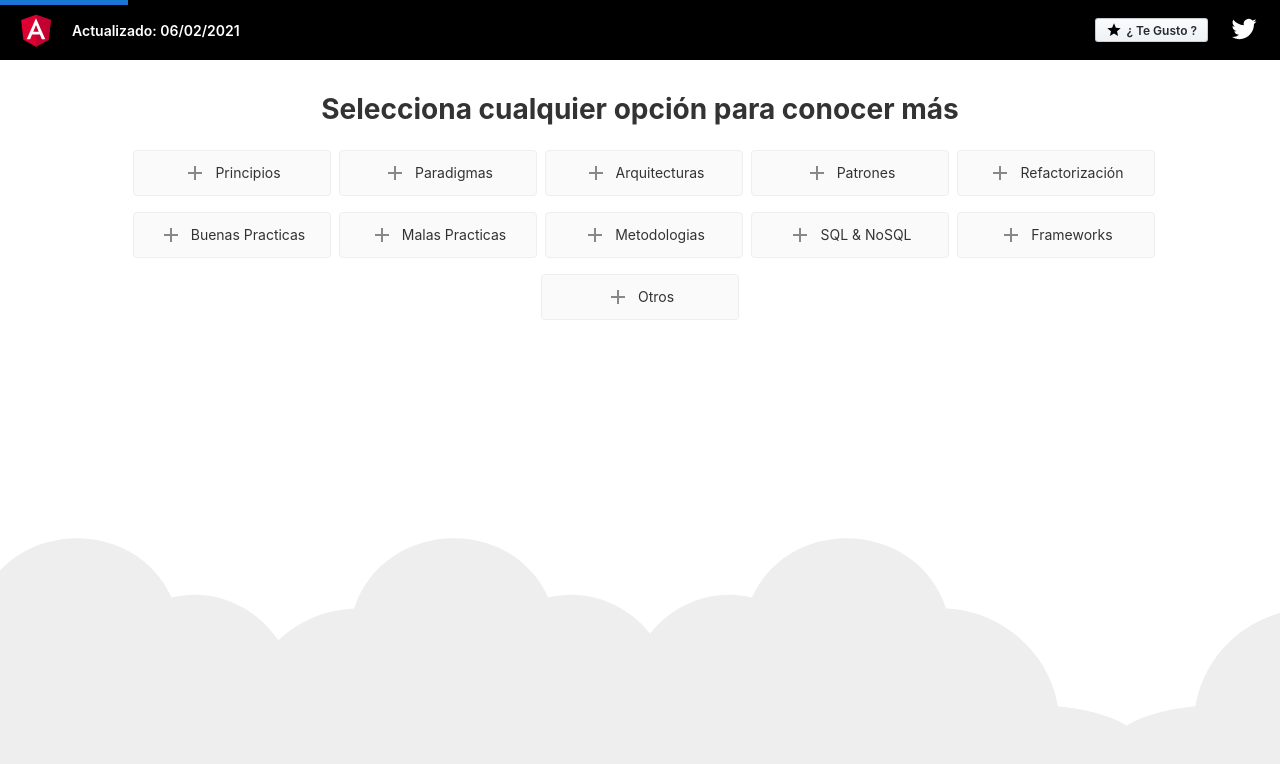
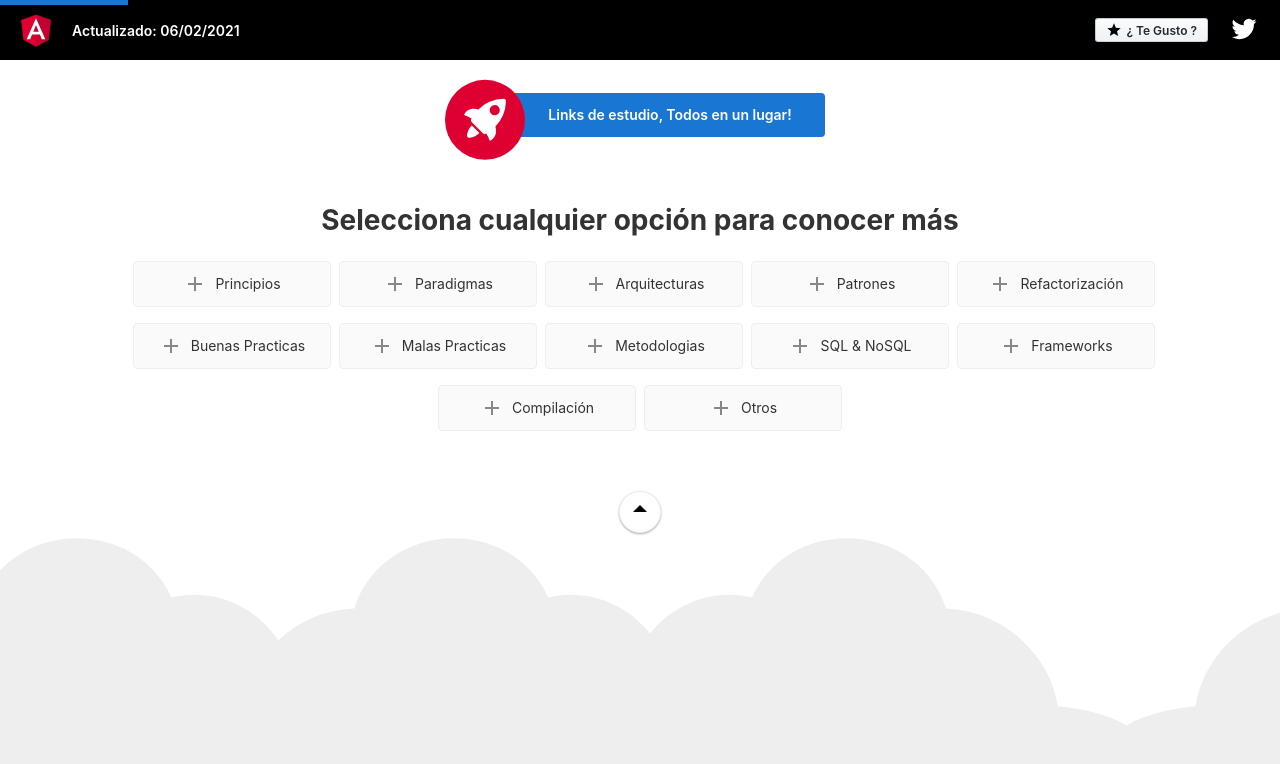
Before and after one commit to andresGarcia97/Links-De-Estudio, an Angular app: page / in a window 1280 px wide. Shown: the top 764 px of the page. Built offline with nearby package versions, Linux system fonts and the light colour scheme.

Commit message:
feat: se añade componente acerca de la compilación

```diff
--- a/src/app/app.component.html
+++ b/src/app/app.component.html
@@ -25,7 +25,31 @@
 
 <div class="content" role="main">
 
-  <div class="content" role="main">
+  <br>
+  <br>
+  <br>
+
+  <!-- Highlight Card -->
+  <div class="card highlight-card card-small">
+    <svg id="rocket" alt="Rocket Ship" xmlns="http://www.w3.org/2000/svg" width="101.678" height="101.678"
+      viewBox="0 0 101.678 101.678">
+      <g id="Group_83" data-name="Group 83" transform="translate(-141 -696)">
+        <circle id="Ellipse_8" data-name="Ellipse 8" cx="50.839" cy="50.839" r="50.839" transform="translate(141 696)"
+          fill="#dd0031" />
+        <g id="Group_47" data-name="Group 47" transform="translate(165.185 720.185)">
+          <path id="Path_33" data-name="Path 33"
+            d="M3.4,42.615a3.084,3.084,0,0,0,3.553,3.553,21.419,21.419,0,0,0,12.215-6.107L9.511,30.4A21.419,21.419,0,0,0,3.4,42.615Z"
+            transform="translate(0.371 3.363)" fill="#fff" />
+          <path id="Path_34" data-name="Path 34"
+            d="M53.3,3.221A3.09,3.09,0,0,0,50.081,0,48.227,48.227,0,0,0,18.322,13.437c-6-1.666-14.991-1.221-18.322,7.218A33.892,33.892,0,0,1,9.439,25.1l-.333.666a3.013,3.013,0,0,0,.555,3.553L23.985,43.641a2.9,2.9,0,0,0,3.553.555l.666-.333A33.892,33.892,0,0,1,32.647,53.3c8.55-3.664,8.884-12.326,7.218-18.322A48.227,48.227,0,0,0,53.3,3.221ZM34.424,9.772a6.439,6.439,0,1,1,9.106,9.106,6.368,6.368,0,0,1-9.106,0A6.467,6.467,0,0,1,34.424,9.772Z"
+            transform="translate(0 0.005)" fill="#fff" />
+        </g>
+      </g>
+    </svg>
+    <span>Links de estudio, Todos en un lugar!</span>
+  </div>
+
+  <div class="content">
 
     <h1>Selecciona cualquier opción para conocer más</h1>
 
@@ -91,6 +115,12 @@
         <span>Frameworks</span>
       </div>
 
+      <div class="card card-small" (click)="createComponentCompilacion()" tabindex="0">
+        <svg class="material-icons" xmlns="http://www.w3.org/2000/svg" width="24" height="24" viewBox="0 0 24 24">
+          <path d="M19 13h-6v6h-2v-6H5v-2h6V5h2v6h6v2z" /></svg>
+        <span>Compilación</span>
+      </div>
+
       <div class="card card-small" (click)="createComponentOtros()" tabindex="0">
         <svg class="material-icons" xmlns="http://www.w3.org/2000/svg" width="24" height="24" viewBox="0 0 24 24">
           <path d="M19 13h-6v6h-2v-6H5v-2h6V5h2v6h6v2z" /></svg>
@@ -103,6 +133,11 @@
 
   <ng-container #componentes></ng-container>
 
+  <div class="circle-link" (click)="scrollToElement(navbar)" tabindex="0">
+    <svg class="material-icons" xmlns="http://www.w3.org/2000/svg" width="24" height="24" viewBox="0 0 24 24">
+      <path d="M12 19V6M5 12l7-7 7 7" /></svg>
+  </div>
+
   <svg id="clouds" alt="Gray Clouds Background" xmlns="http://www.w3.org/2000/svg" width="2611.084" height="485.677"
     viewBox="0 0 2611.084 485.677">
     <path id="Path_39" data-name="Path 39"
@@ -111,5 +146,3 @@
   </svg>
 
 </div>
-
-<router-outlet></router-outlet>
--- a/src/app/app.component.ts
+++ b/src/app/app.component.ts
@@ -3,6 +3,7 @@ import { fromEvent } from 'rxjs';
 import { map } from 'rxjs/operators';
 import { ArquitecturasComponent } from './components/arquitecturas/arquitecturas.component';
 import { BuenasPracticasComponent } from './components/buenas-practicas/buenas-practicas.component';
+import { CompilacionComponent } from './components/compilacion/compilacion.component';
 import { FrameworksComponent } from './components/frameworks/frameworks.component';
 import { MalasPracticasComponent } from './components/malas-practicas/malas-practicas.component';
 import { MetodologiasComponent } from './components/metodologias/metodologias.component';
@@ -97,6 +98,10 @@ export class AppComponent {
     this.crearComponent(SqlNosqlComponent);
   }
 
+  public createComponentCompilacion(): void {
+    this.crearComponent(CompilacionComponent);
+  }
+
   public scrollToElement($element: any): void {
     if (typeof $element !== 'undefined') {
       $element.scrollIntoView({ behavior: 'smooth' });
--- a/src/app/app.module.ts
+++ b/src/app/app.module.ts
@@ -14,6 +14,7 @@ import { MetodologiasComponent } from './components/metodologias/metodologias.co
 import { SqlNosqlComponent } from './components/sql-nosql/sql-nosql.component';
 import { FrameworksComponent } from './components/frameworks/frameworks.component';
 import { OtrosComponent } from './components/otros/otros.component';
+import { CompilacionComponent } from './components/compilacion/compilacion.component';
 
 @NgModule({
   declarations: [
@@ -29,7 +30,8 @@ import { OtrosComponent } from './components/otros/otros.component';
     MetodologiasComponent,
     SqlNosqlComponent,
     FrameworksComponent,
-    OtrosComponent
+    OtrosComponent,
+    CompilacionComponent
   ],
   imports: [
     BrowserModule,
--- /dev/null
+++ b/src/app/components/compilacion/compilacion.component.html
@@ -0,0 +1,71 @@
+<div class="content">
+
+  <h2>Tipos de Compilación </h2>
+
+  <div class="card-container">
+
+    <div class="card card-small"
+      (click)="linkReferencia('compilacion','https://developer.mozilla.org/es/docs/Glossary/Compile')" tabindex="0">
+      <svg class="material-icons" xmlns="http://www.w3.org/2000/svg" width="24" height="24" viewBox="0 0 24 24">
+        <path d="M19 13h-6v6h-2v-6H5v-2h6V5h2v6h6v2z" /></svg>
+      <span>¿ que es ?</span>
+    </div>
+
+    <div class="card card-small"
+      (click)="linkReferencia('nivel','https://desarrolloweb.com/articulos/2358.php#:~:text=Existen%20dos%20tipos%20de%20lenguajes,y%20los%20de%20alto%20nivel.&text=Los%20lenguajes%20m%C3%A1s%20pr%C3%B3ximos%20a,denominan%20lenguajes%20de%20alto%20nivel.')"
+      tabindex="0">
+      <svg class="material-icons" xmlns="http://www.w3.org/2000/svg" width="24" height="24" viewBox="0 0 24 24">
+        <path d="M19 13h-6v6h-2v-6H5v-2h6V5h2v6h6v2z" /></svg>
+      <span>Alto & Bajo nivel</span>
+    </div>
+
+    <div class="card card-small"
+      (click)="linkReferencia('interprete','https://yosoy.dev/diferencia-entre-lenguajes-compilados-e-interpretados/')"
+      tabindex="0">
+      <svg class="material-icons" xmlns="http://www.w3.org/2000/svg" width="24" height="24" viewBox="0 0 24 24">
+        <path d="M19 13h-6v6h-2v-6H5v-2h6V5h2v6h6v2z" /></svg>
+      <span>Interpretes</span>
+    </div>
+
+    <div class="card card-small"
+      (click)="linkReferencia('transpilacion','https://ingenieriadesoftware.es/diferencia-transpilacion-compilacion/#:~:text=Si%20traduce%20c%C3%B3digo%20entre%20lenguajes,a%20Bytecode%20ser%C3%ADa%20una%20compilaci%C3%B3n.')"
+      tabindex="0">
+      <svg class="material-icons" xmlns="http://www.w3.org/2000/svg" width="24" height="24" viewBox="0 0 24 24">
+        <path d="M19 13h-6v6h-2v-6H5v-2h6V5h2v6h6v2z" /></svg>
+      <span>Transpilación</span>
+    </div>
+
+  </div>
+
+  <div class="terminal" [ngSwitch]="selection" #terminal>
+    <pre *ngSwitchDefault>Selecciona una opcion para ver más </pre>
+
+    <pre *ngSwitchCase="'compilacion'">- Es el proceso de pasar un lenguaje de programación a otro formato de manera equivalente </pre>
+    <pre *ngSwitchCase="'compilacion'">- Generalmente es un proceso de lenguajes de alto nivel a bajo nivel </pre>
+    <pre *ngSwitchCase="'compilacion'">- Durante el proceso el codigo se puede optimizar o añadir más procesos </pre>
+
+    <pre *ngSwitchCase="'nivel'">- Bajo nivel  -> son lenguajes de alto rendimiento dependientes de la maquina donde se ejecute </pre>
+    <pre *ngSwitchCase="'nivel'">- Bajo nivel  -> Es un lenguaje que esta más cercano al lenguaje maquina, por lo que son dificiles de manejar </pre>
+    <pre *ngSwitchCase="'nivel'">- Medio nivel -> Pocos lenguajes caen en esta categoria, ya que pueden </pre>
+    <pre *ngSwitchCase="'nivel'">- Medio nivel -> Acceder al sistema pero tambien puede funcionar como lenguaje de alto nivel </pre>
+    <pre *ngSwitchCase="'nivel'">- Alto nivel  -> Son lenguajes más cercanos al entendimiento humano, además de ser más dinamicos </pre>
+    <pre *ngSwitchCase="'nivel'">- Alto nivel  -> Son independientes de las maquinas donde se ejecuten, a traves de un traductor como intermediario </pre>
+
+    <pre *ngSwitchCase="'interprete'">- Compilados -> son traducidos y ejecutados en la maquina que esten </pre>
+    <pre *ngSwitchCase="'interprete'">- Compilados -> esto hace que la optimización sea mayor, pero la compatibilidad no </pre>
+    <pre *ngSwitchCase="'interprete'">- Compilados -> los archivos ejecutables se realizan previamente, por lo que la ejecución es inmediata </pre>
+    <pre *ngSwitchCase="'interprete'">- Compilados -> al estar enlazados con el SO y el Host, estos se pueden afectar mutuamente </pre>
+    <pre *ngSwitchCase="'interprete'">- Interpretados -> estos deben tambien deben ser traducidos, pero lo hacen a un intermediario </pre>
+    <pre *ngSwitchCase="'interprete'">- Interpretados -> este intermediario se encarga de ejecutar el programa para que el sistema lo entienda </pre>
+    <pre *ngSwitchCase="'interprete'">- Interpretados -> debido a esto son multiplataforma, y se hace a pedido, (just in Time) </pre>
+    <pre *ngSwitchCase="'interprete'">- Interpretados -> la ejecución de estos programas estan aisladas del SO, por lo que requieren más recursos </pre>
+
+    <pre *ngSwitchCase="'transpilacion'">- Estos tambien traducen codigo de un lenguaje a otro, pero de igual nivel </pre>
+    <pre *ngSwitchCase="'transpilacion'">- Uno de los ejemplos más relevantes es paso de Typescript a Javascript </pre>
+    <pre *ngSwitchCase="'transpilacion'">- Todo transpilador puede ser considerado un compilador, pero no al contrario </pre>
+
+  </div>
+
+  <app-referencia [referencia]="referencia"></app-referencia>
+
+</div>
--- /dev/null
+++ b/src/app/components/compilacion/compilacion.component.ts
@@ -0,0 +1,19 @@
+import { Component } from '@angular/core';
+
+@Component({
+  selector: 'app-compilacion',
+  templateUrl: './compilacion.component.html'
+})
+export class CompilacionComponent {
+
+  selection = '';
+  referencia = '';
+
+  constructor() { }
+
+  public linkReferencia(seleccion: string = '', link: string = ''): void {
+    this.selection = seleccion;
+    this.referencia = link;
+  }
+
+}
```
Also changed, not shown: 1 other file (tests, documents, lock files or other folders).
